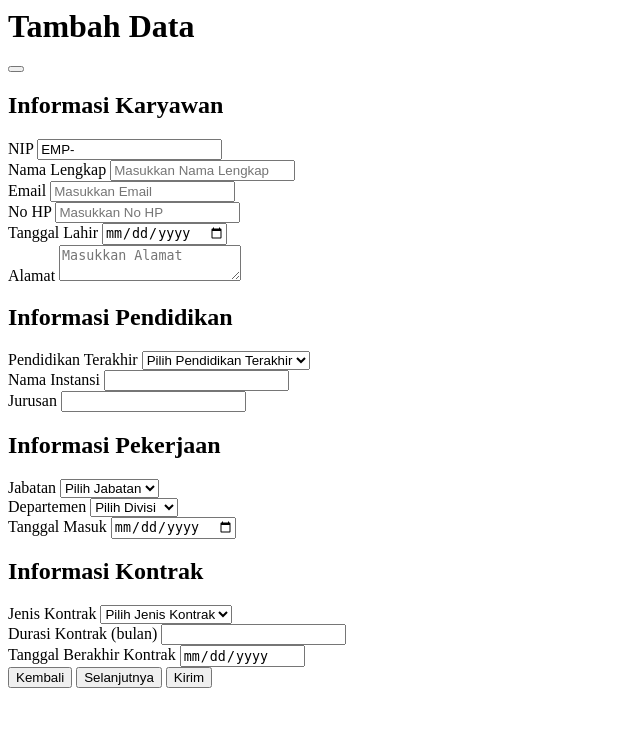
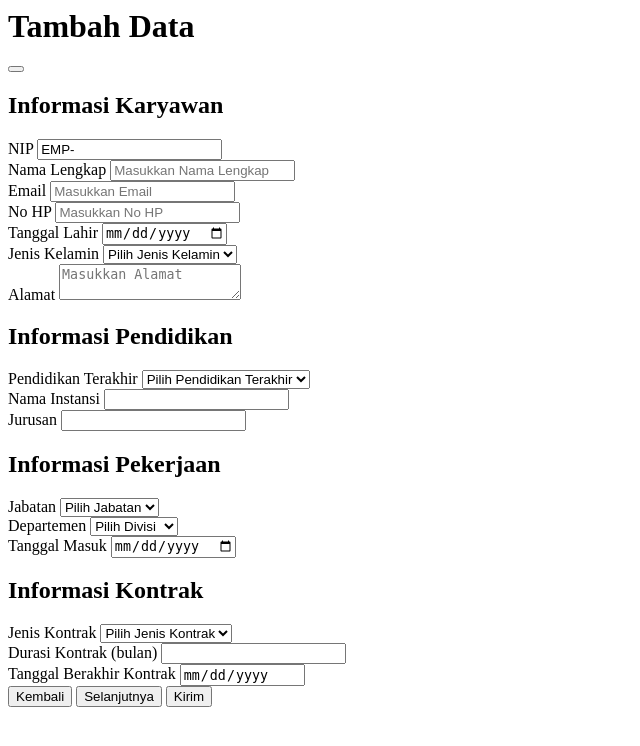
Before and after one commit to syahfrinorezky/employee-system, a PHP site: page /add_modal.php in a window 1280 px wide. Shown: the top 746 px of the page, without its empty margins (0-640 px from the left). Run offline with PHP 8.4, Linux system fonts and the light colour scheme.

Commit message:
feat: add gender dropdown input

```diff
--- a/src/app/components/add_modal.php
+++ b/src/app/components/add_modal.php
@@ -51,9 +51,19 @@
                                 <input type="text" id="no_hp" name="no_hp" placeholder="Masukkan No HP" class="outline outline-gray-300 hover:outline-indigo-500 focus:outline-indigo-500 transition-all duration-300 ease-in-out rounded p-2 w-full" required/>
                             </div>
                         </div>
-                        <div class="flex flex-col gap-1 sm:w-1/2">
-                            <label for="tanggal_lahir" class="font-medium text-primary text-gray-800">Tanggal Lahir</label>
-                            <input type="date" id="tanggal_lahir" name="tanggal_lahir" placeholder="Masukkan Tanggal Lahir" class="outline outline-gray-300 hover:outline-indigo-500 focus:outline-indigo-500 transition-all duration-300 ease-in-out rounded p-2 w-full" required/>
+                        <div class="flex gap-x-3">
+                            <div class="flex flex-col gap-1">
+                                <label for="tanggal_lahir" class="font-medium text-primary text-gray-800">Tanggal Lahir</label>
+                                <input type="date" id="tanggal_lahir" name="tanggal_lahir" placeholder="Masukkan Tanggal Lahir" class="outline outline-gray-300 hover:outline-indigo-500 focus:outline-indigo-500 transition-all duration-300 ease-in-out rounded p-2 w-full" required/>
+                            </div>
+                            <div class="flex flex-col gap-1">
+                                <label for="tanggal_lahir" class="font-medium text-primary text-gray-800">Jenis Kelamin</label>
+                                <select name="jenis_kelamin" id="jenis_kelamin" required class="outline outline-gray-300 hover:outline-indigo-500 focus:outline-indigo-500 transition-all duration-300 ease-in-out rounded p-2 w-full">
+                                    <option value="">Pilih Jenis Kelamin</option>
+                                    <option value="Laki-laki">Laki-laki</option>
+                                    <option value="Perempuan">Perempuan</option>
+                                </select>
+                            </div>
                         </div>
                     </div>
                     <div class="flex flex-col gap-1">
```
